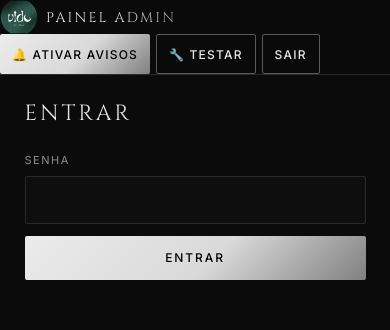
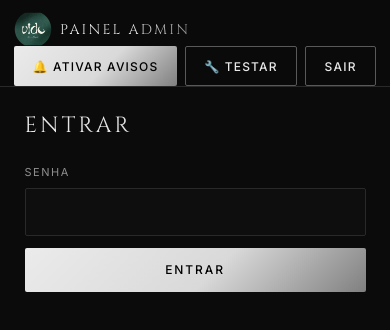
Before and after one commit to netuls/lojavidu, a plain HTML site: page admin.html in a window 390 px wide. Drawn offline with Linux system fonts and the light colour scheme; no server answers.

Commit message:
Update style.css

```diff
--- a/style.css
+++ b/style.css
@@ -221,3 +221,20 @@ header{display:block;padding:0}
 .mapa{display:block;padding:10px 12px;border:1px solid var(--line);color:var(--tx);text-decoration:none;line-height:1.45}
 .mapa:hover,.mapa:active{border-color:var(--ac)}
 .mapa .mapa-d{display:block;margin-top:6px;color:var(--ac);font-size:11px;letter-spacing:.08em;text-transform:uppercase}
+/* ── Celular: respeita a área segura do iPhone (hora, bateria, entalhe) ── */
+header {
+  padding-top: max(12px, env(safe-area-inset-top));
+  padding-left: max(14px, env(safe-area-inset-left));
+  padding-right: max(14px, env(safe-area-inset-right));
+}
+body {
+  padding-left: env(safe-area-inset-left);
+  padding-right: env(safe-area-inset-right);
+  padding-bottom: env(safe-area-inset-bottom);
+}
+
+@media (max-width: 700px) {
+  header { flex-wrap: wrap; gap: 10px; }
+  header nav { display: flex; flex-wrap: wrap; gap: 8px; width: 100%; }
+  header nav .btn { flex: 1 1 auto; padding: 10px 12px; font-size: 12px; }
+}
```
